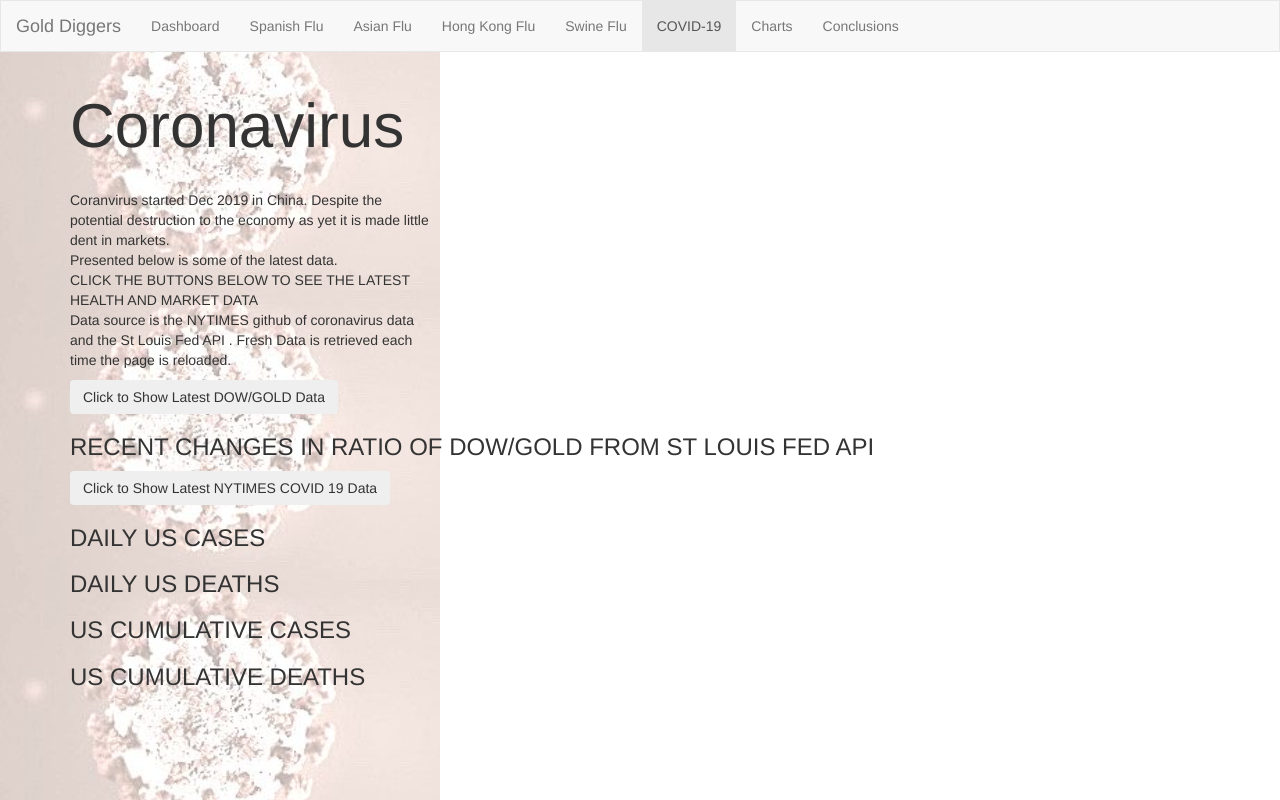
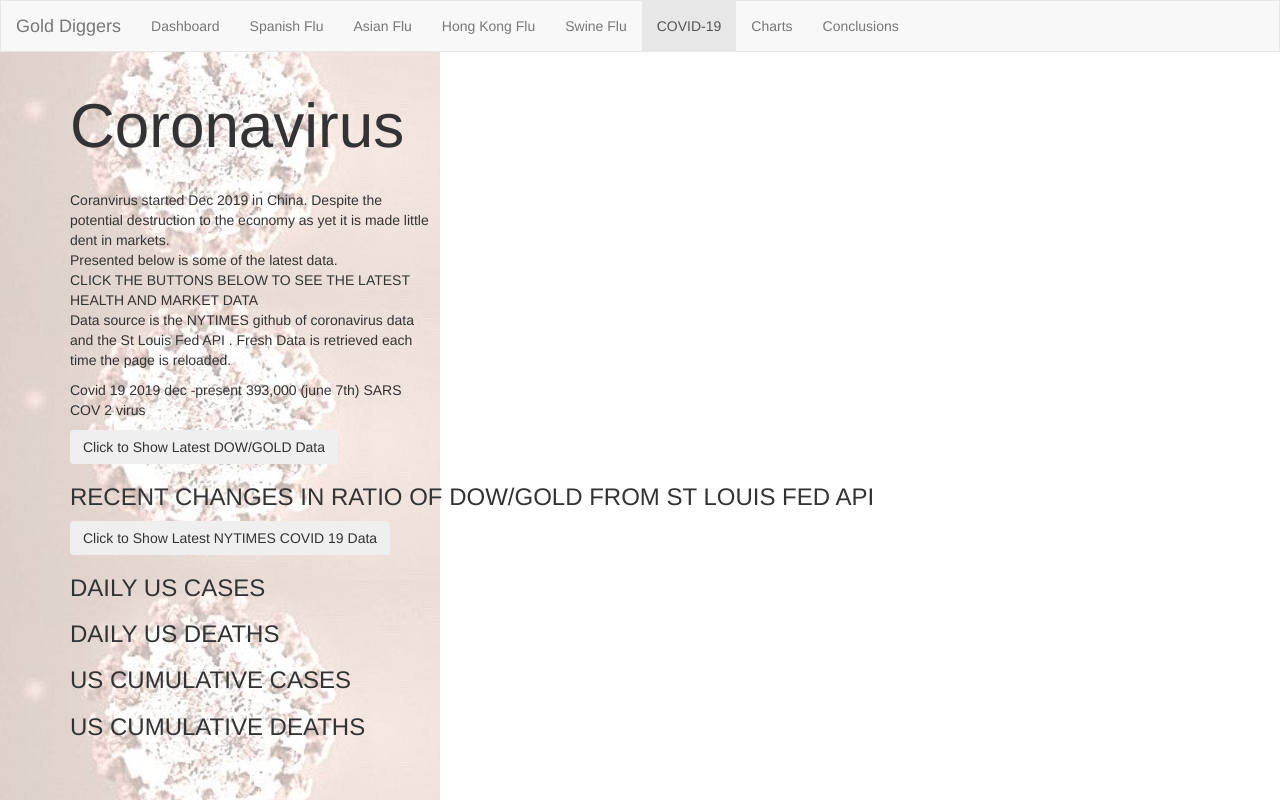
Before and after one commit to pandemicgoldprices/pandemicgoldprices, a Flask app: template templates/coronavirus.html in a window 1280 px wide. Run offline with Flask 2, Linux system fonts and the light colour scheme; the template is opened without the code that fills it, so the values that code supplies are empty; some libraries are stand-ins or nearby versions.

Commit message:
making corona look good

```diff
--- a/templates/coronavirus.html
+++ b/templates/coronavirus.html
@@ -16,7 +16,7 @@
     <style>
 
   body {
-  background-image: url("{{url_for('static', filename='/imgs/covid.jpg')}}");
+  background-image: url("{{url_for('static', filename='/imgs/covid19.jpg')}}");
   background-size: 440px;
   background-repeat: repeat-y;
 }
@@ -70,7 +70,8 @@
 <div class="container text-left">
   <div class="row">
     <div class="col-sm-4">
-      <h1 style=font-size:62px>Coronavirus </h1>
+      <h1 style=font-size:62px>Coronavirus</h1>
+
       <div>
         <!-- <img src="{{url_for('static', filename='/imgs/covid.jpg')}}" alt="CORONAVIRUS"> -->
        </div>
@@ -85,6 +86,7 @@
           Data source is the NYTIMES github of coronavirus data and the St Louis Fed API . Fresh Data is retrieved each time the page is reloaded.
           <br>
          </p>
+         <p>Covid 19 2019 dec -present 393,000 (june 7th) SARS COV 2 virus</p>
        <div>
         <button id = "myButton" type="button" class="btn btn-secondary" onClick="apiData('myPlot', {{ data }})">Click to Show Latest DOW/GOLD Data</button>
  </div>
--- a/templates/dashboard.html
+++ b/templates/dashboard.html
@@ -406,8 +406,8 @@
                   <img src="{{url_for('static', filename='/imgs/combined/covid.png')}}"  class="img-responsive">
                   <ul>
                     <li>Covid 19 2019 dec -present 393,000 (june 7th) SARS COV 2 virus</li>
-                    <li></li>
-                    <li></li>
+                    <li>The price of gold jump 24% in the span of three months</li>
+                    <li>World </li>
                     <li></li>
                     <li></li>
                   </ul>
```
Also changed, not shown: static/imgs/covid19.jpg (renamed from static/imgs/covid.jpg).
